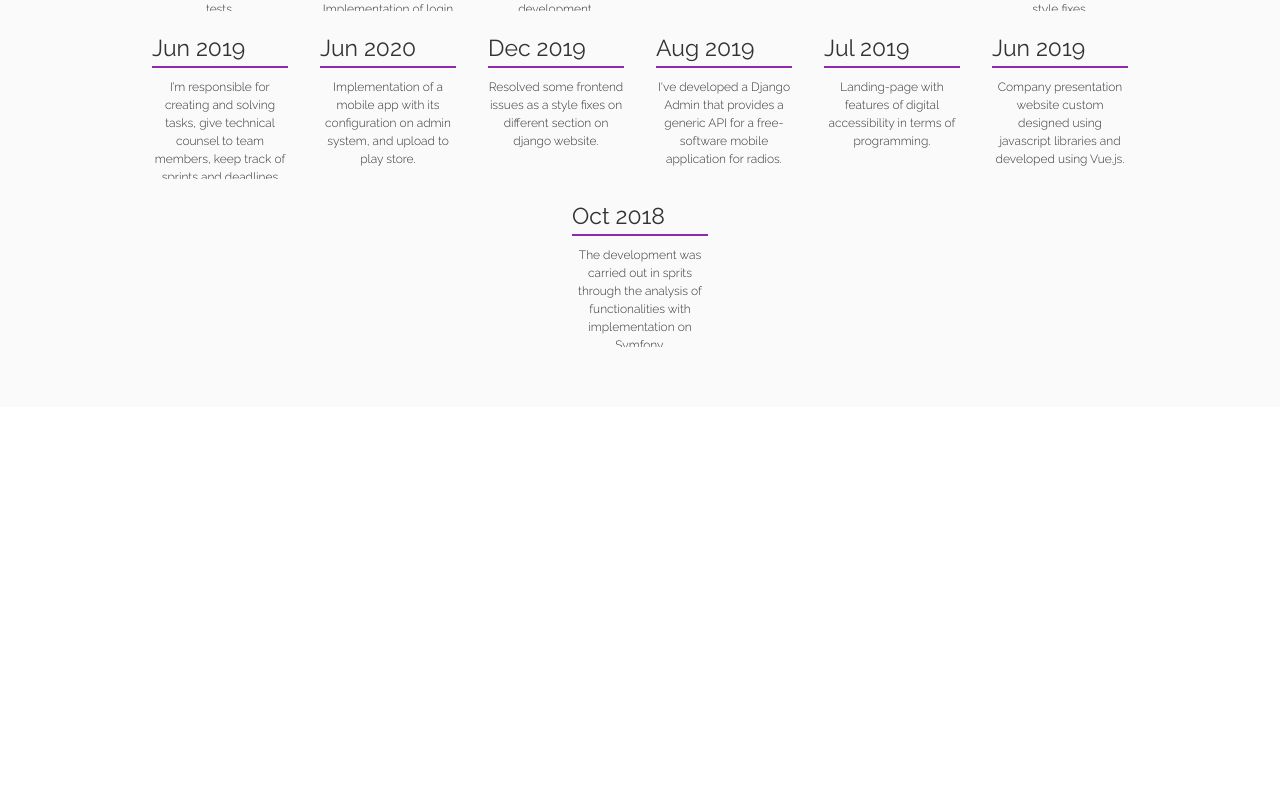
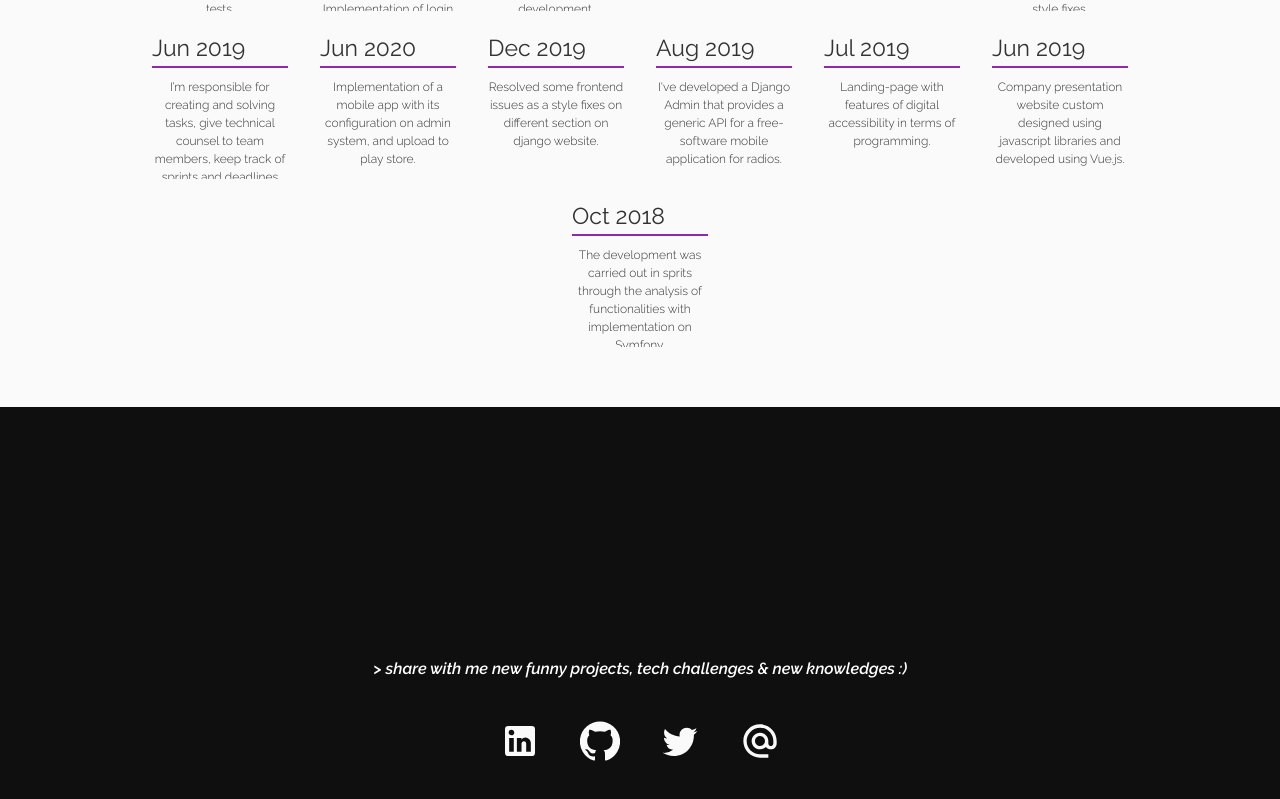
Before and after one commit to NataliaSuarez/NataliaSuarez.github.io, a React (Create React App) app: page / in a window 1280 px wide. Shown: the part 1993-2792 px from the top of the page. Before the commit the page ends 2400 px from the top, so only its background shows below. Built offline with nearby package versions, Linux system fonts and the light colour scheme.

Commit message:
Add footer with icons

```diff
--- a/package.json
+++ b/package.json
@@ -5,6 +5,7 @@
   "private": true,
   "dependencies": {
     "@material-ui/core": "^4.11.0",
+    "@material-ui/icons": "^4.11.2",
     "@material-ui/lab": "^4.0.0-alpha.56",
     "@testing-library/jest-dom": "^4.2.4",
     "@testing-library/react": "^9.5.0",
--- a/src/App.js
+++ b/src/App.js
@@ -1,7 +1,7 @@
 import React from "react";
 import Header from "./components/Header";
 import Body from "./components/Body";
-// import Footer from "./components/Footer";
+import Footer from "./components/Footer";
 import "./App.css";
 
 function App() {
@@ -9,7 +9,7 @@ function App() {
     <div className="App">
       <Header />
       <Body />
-      {/* <Footer /> */}
+      <Footer />
     </div>
   );
 }
--- a/src/components/Footer.js
+++ b/src/components/Footer.js
@@ -2,7 +2,11 @@ import React from "react";
 import { makeStyles } from "@material-ui/core";
 import clsx from "clsx";
 
-import hands from "../desing/hands-heart.svg";
+import LinkedInIcon from "@material-ui/icons/LinkedIn";
+import GitHubIcon from "@material-ui/icons/GitHub";
+import TwitterIcon from "@material-ui/icons/Twitter";
+import AlternateEmailIcon from "@material-ui/icons/AlternateEmail";
+
 import "../App.css";
 
 function Footer() {
@@ -13,28 +17,11 @@ function Footer() {
       alt="Footer"
     >
       <div className={classes.footerContainer}>
-        <div className={classes.footerImage}>
-          <div className={classes.imageContainer}>
-            <img
-              src={hands}
-              className="height-30 align-center margin-b-small"
-              alt="logo"
-            />
-          </div>
-          <p className={classes.footerNote}>
-            {/* <p className="color-white light-300-text fz-4 italic padding-small"> */}
-            &gt; share with me new funny projects, tech challenges & new
-            knowledges :)
-          </p>
-        </div>
+        <p className={classes.footerNote}>
+          &gt; share with me new funny projects, tech challenges & new
+          knowledges :)
+        </p>
         <div className={classes.compactContainer}>
-          {/* <div className={classes.imageContainer}>
-            <img
-              src={hands}
-              className="height-30 align-center margin-b-small"
-              alt="logo"
-            />
-          </div> */}
           <div className={classes.contactLinksContainer}>
             <a
               className={classes.linkItem}
@@ -42,7 +29,7 @@ function Footer() {
               target="_blank"
               rel="noopener noreferrer"
             >
-              LINKEDIN
+              <LinkedInIcon style={{ fontSize: 40 }} />
             </a>
             <a
               className={classes.linkItem}
@@ -50,7 +37,7 @@ function Footer() {
               target="_blank"
               rel="noopener noreferrer"
             >
-              GITHUB
+              <GitHubIcon style={{ fontSize: 40 }} />
             </a>
             <a
               className={classes.linkItem}
@@ -58,7 +45,7 @@ function Footer() {
               target="_blank"
               rel="noopener noreferrer"
             >
-              TWITTER
+              <TwitterIcon style={{ fontSize: 40 }} />
             </a>
             <a
               className={classes.linkItem}
@@ -66,7 +53,7 @@ function Footer() {
               target="_blank"
               rel="noopener noreferrer"
             >
-              nat@dev
+              <AlternateEmailIcon style={{ fontSize: 40 }} />
             </a>
           </div>
         </div>
@@ -79,76 +66,45 @@ export default Footer;
 
 const useStyles = makeStyles((theme) => ({
   section: {
-    minHeight: "100vh",
-    justifyContent: "center",
+    minHeight: "50vh",
+    // background: "rgb(117 35 140)",
+    background: "#0f0f10",
+    display: "flex",
+    flexDirection: "column",
+    justifyContent: "flex-end",
   },
   footerContainer: {
-    // padding: "15vmin",
     display: "flex",
     flexDirection: "column",
     alignItems: "center",
-    backgroundImage: "url(/paperblackbackground.png)",
-    background: "bottom",
-    // justifyContent: "center",
-    // "& svg": {
-    //   marginBottom: "20px",
-    // },
+    marginBottom: "40px",
   },
   compactContainer: {
     display: "flex",
     justifyContent: "center",
     flexDirection: "column",
-    background: "yellow",
     paddingTop: "30px",
     paddingBottom: "6px",
-    width: "-webkit-fill-available",
+    // width: "-webkit-fill-available",
   },
   contactLinksContainer: {
     display: "flex",
-    // background: "yellow",
-    // paddingTop: "60px",
-    // paddingBottom: "10px",
     width: "-webkit-fill-available",
     justifyContent: "center",
   },
   linkItem: {
-    //"color-white fz-1 strong-text link-item align-init"
-    color: "#333",
-    fontSize: "9px",
-    fontWeight: "400",
+    color: "#fafafa",
     textDecoration: "unset",
     padding: "0 20px",
     "&:hover": {
-      color: "black",
-      fontWeight: "400",
+      color: "rgba(144,42,172,1)",
     },
   },
-  footerImage: {
-    display: "flex",
-    justifyContent: "center",
-    flexDirection: "column",
-    // display: "flex",
-    // background: "yellow",
-    paddingTop: "40px",
-    paddingBottom: "160px",
-    width: "-webkit-fill-available",
-    // justifyContent: "space-evenly",
-  },
-  imageContainer: {
-    display: "contents",
-    padding: "10px",
-  },
   footerNote: {
-    background: "white",
-    color: "black",
-    margin: "0 50px",
-    fontSize: "13px",
-    fontWeight: "300",
+    color: "white",
+    margin: "10px 50px",
+    fontSize: "16px",
+    fontWeight: "600",
     fontStyle: "italic",
-    textAlign: "center",
-    // padding: "1vmin",
-    width: "fit-content",
-    height: "fit-content",
-    alignSelf: "center",
   },
 }));
--- a/src/components/Header.js
+++ b/src/components/Header.js
@@ -191,7 +191,8 @@ const useStyles = makeStyles((theme) => ({
     flexDirection: "column",
     justifyContent: "flex-start",
     background:
-      "linear-gradient(4deg, rgba(63,94,251,1) 0%, rgba(252,70,107,1) 0%, rgba(192,78,153,1) 12%, rgba(144,42,172,1) 29%, rgba(8,8,9,1) 68%)",
+      "linear-gradient(4deg, rgba(63,94,251,1) 0%, rgb(114 29 151) 0%, rgb(126 10 157) 12%, rgb(95 14 117) 29%, rgba(8,8,9,1) 68%)",
+    // "linear-gradient(4deg, rgba(63,94,251,1) 0%, rgba(252,70,107,1) 0%, rgba(192,78,153,1) 12%, rgba(144,42,172,1) 29%, rgba(8,8,9,1) 68%)",
     // color: "white",
     // padding: "3em 0 2.5em 0",
     // background: "white",
--- a/src/components/sections/Experience.js
+++ b/src/components/sections/Experience.js
@@ -140,20 +140,24 @@ const useStyles = makeStyles((theme) => ({
     justifyContent: "max-content",
     background: "#fafafa",
   },
-  // chip: {
-  //   border: ({ isSelected }) =>
-  //     isSelected && "1px solid rgba(144,42,172,0.7) !important",
-  // },
   chipRoot: {
     fontFamily: '"Raleway", sans-serif',
     border: "1px solid rgba(144,42,172,0.7) !important",
     margin: "3px",
     backgroundColor: ({ isSelected }) => isSelected && "rgba(144,42,172,0.3)",
-    color: ({ isSelected }) => isSelected && "rgba(144,42,172,1)",
+    color: ({ isSelected }) =>
+      isSelected ? "rgba(144,42,172,1)" : "rgba(144,42,172,0.7)",
+    "&:hover": {
+      backgroundColor: "rgba(144,42,172,1) !important",
+      color: "white",
+      "& svg": {
+        color: "white",
+      },
+    },
     "& svg": {
-      color: "rgba(144,42,172,0.7)",
+      color: "rgba(144,42,172,0.6)",
       "&:hover": {
-        color: "rgba(144,42,172,0.3)",
+        color: "white",
       },
     },
   },
@@ -186,8 +190,6 @@ const useStyles = makeStyles((theme) => ({
     overflow: "hidden",
     transition: theme.transitions.create(["background-color", "transform"]),
     "&:hover": {
-      // backgroundColor: "white",
-      // transform: "scale(1.2)",
       backgroundColor: "rgba(144,42,172,1)",
       "& div": {
         color: "white",
```
Also changed, not shown: 1 other file (tests, documents, lock files or other folders).
